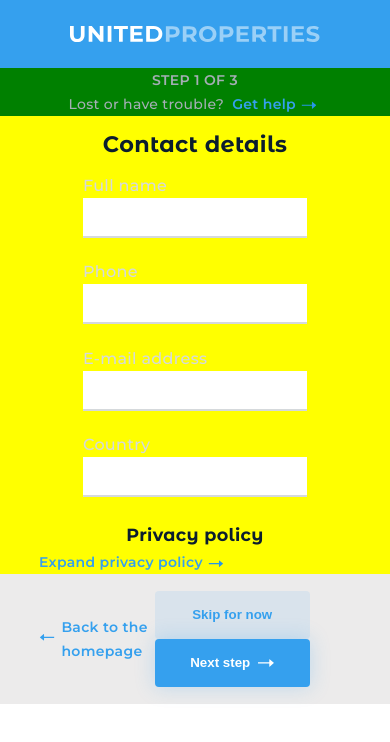
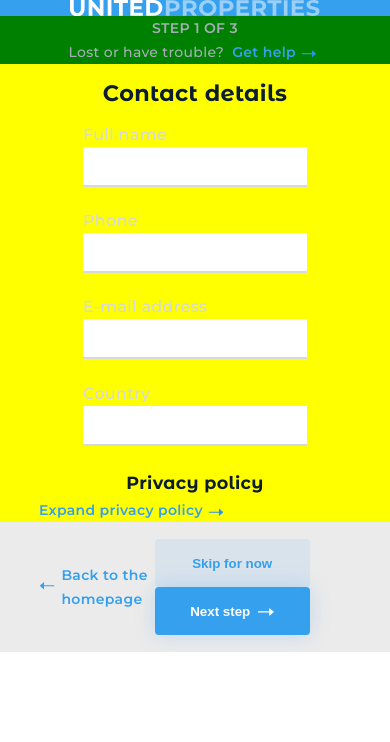
Before and after one commit to cavaglieridomenico/user-onboarding, a React (Create React App) app: page / in a window 390 px wide. Shown: the top 742 px of the page. Built offline with nearby package versions, Linux system fonts and the light colour scheme.

Commit message:
[FIXED] Responsiveness view for the logo

```diff
--- a/src/assets/style/logo.css
+++ b/src/assets/style/logo.css
@@ -3,7 +3,6 @@
   display: flex;
   align-content: center;
   background-color: var(--primaryColor);
-  width: 100%;
 }
 
 .logo img {
@@ -12,18 +11,12 @@
 
 .logo-mobile {
   justify-content: center;
-  height: 8vh;
+  height: var(--logoMobileHeight);
 }
 
-.logo-desktop {
-  height: var(--headerHeigth);
-}
-
-@media all and (min-width: 800px) {
+@media all and (max-width: 320px) and (max-height: 480px) {
   .logo-mobile {
-    justify-content: left;
-    height: 10vh;
-    padding: var(--innerPadding);
+    height: 40px;
   }
 }
 
```
